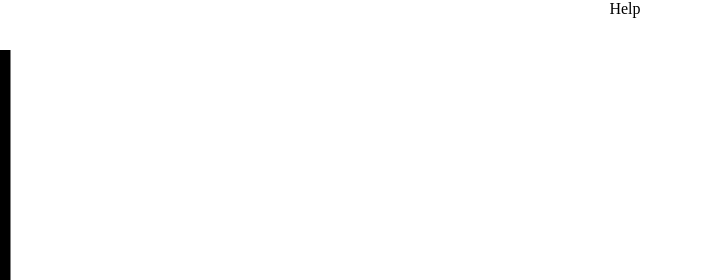
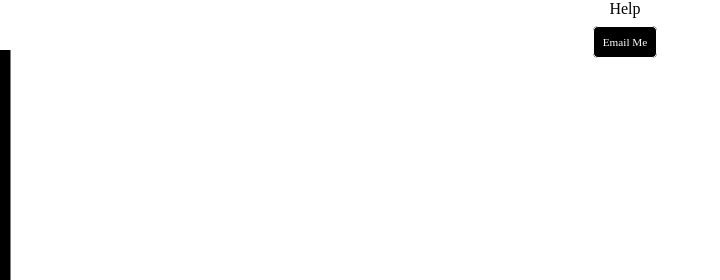
Before and after one commit to InfiniteCampus41/canvas, a plain HTML site: page help.html in a window 1280 px wide. Shown: the top 280 px of the page, 50-770 px from the left. Drawn offline with Linux system fonts and the light colour scheme.

Commit message:
added email link

```diff
--- a/global.css
+++ b/global.css
@@ -43,6 +43,7 @@ body {
     border-radius:5px;
     color:white;
     font-size:70%;
+    transition:all 0.3s;
 }
 .button:hover {
     background:white;
--- a/help.html
+++ b/help.html
@@ -17,6 +17,11 @@
     <body>
         <center>
             Help
+            <br>
+            <br>
+            <a class="button" href="mailto:infinitecodehs@gmail.com?subject=Infinite%20Campus%Github%Site">
+                Email Me
+            </a>
         </center>
         <script src="frame.js">
         </script>
```
Lines whose indentation alone changed are shown as unchanged.
